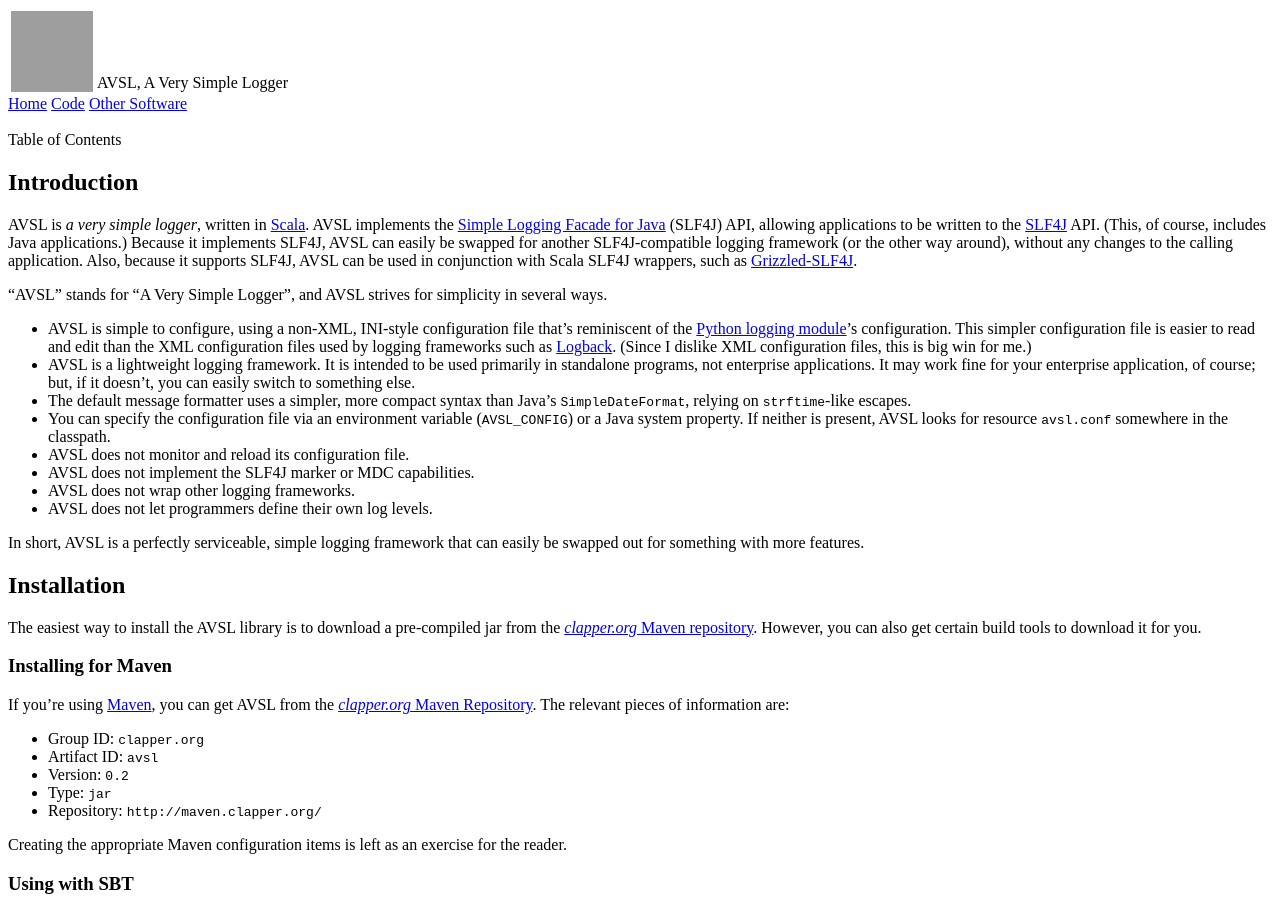
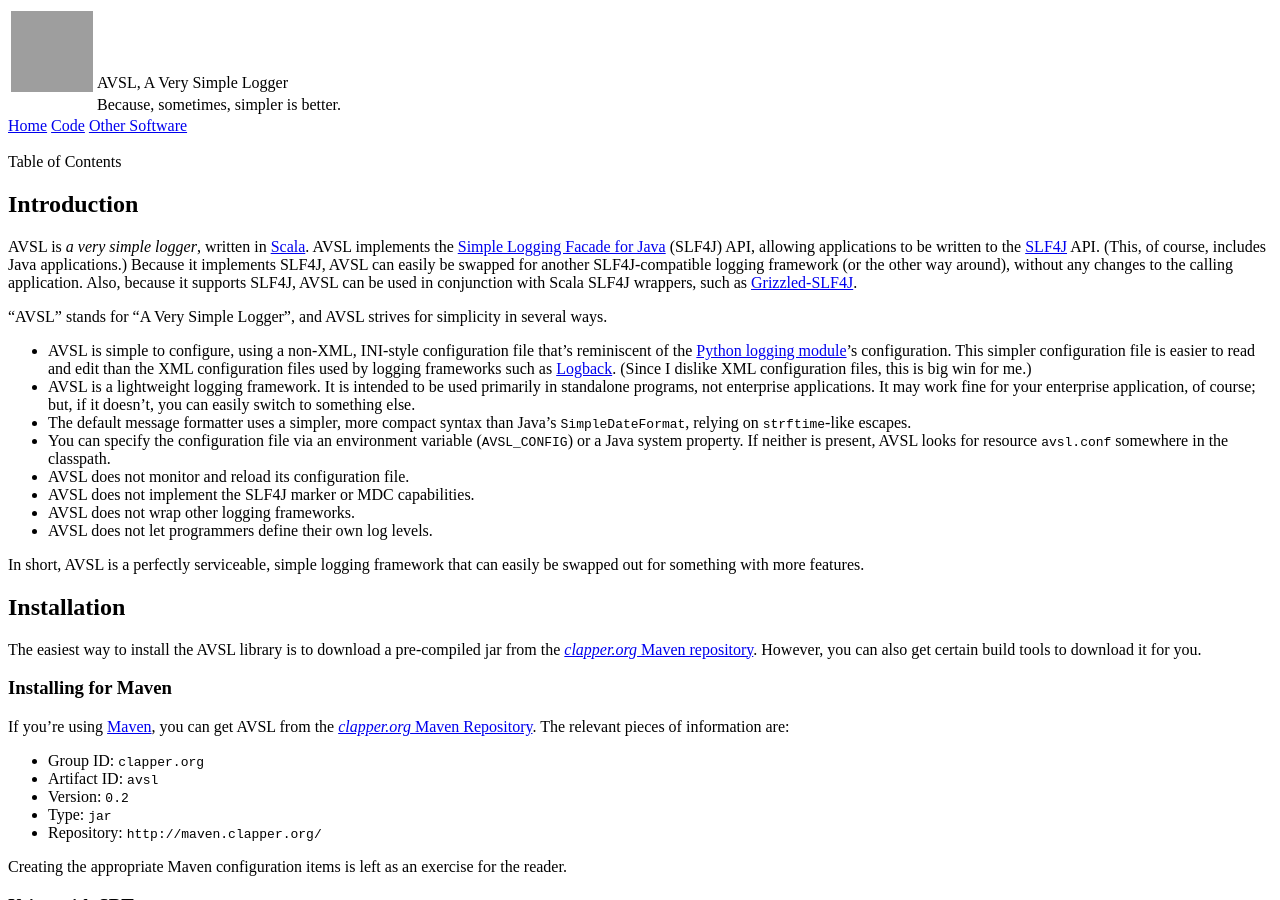
Before and after one commit to bmc/avsl, a Jekyll site: the page built from index.md, in a window 1280 px wide and 900 px high. Built offline with Jekyll 4.4.1, drawn with Linux system fonts in a browser that asks for light colours.

Commit message:
Added subtitle

```diff
--- a/_includes/header.html
+++ b/_includes/header.html
@@ -17,6 +17,10 @@
       <td class="banner-image" width="82"><img src="http://bmc.github.com/images/clapper-logo.png" width="82" height="81"/></td>
       <td class="banner-title"><span class="title">{{ page.title }}</span></td>
     </tr>
+    <tr valign="bottom">
+       <td width="82"></td>
+       <td class="banner-subtitle"><span class="subtitle">{{ page.subtitle }}</span></td>
+    </tr>
   </table>
 
   <div class="linktabs">
--- a/index.md
+++ b/index.md
@@ -1,5 +1,6 @@
 ---
 title: AVSL, A Very Simple Logger
+subtitle: Because, sometimes, simpler is better.
 layout: withTOC
 ---
 
```
